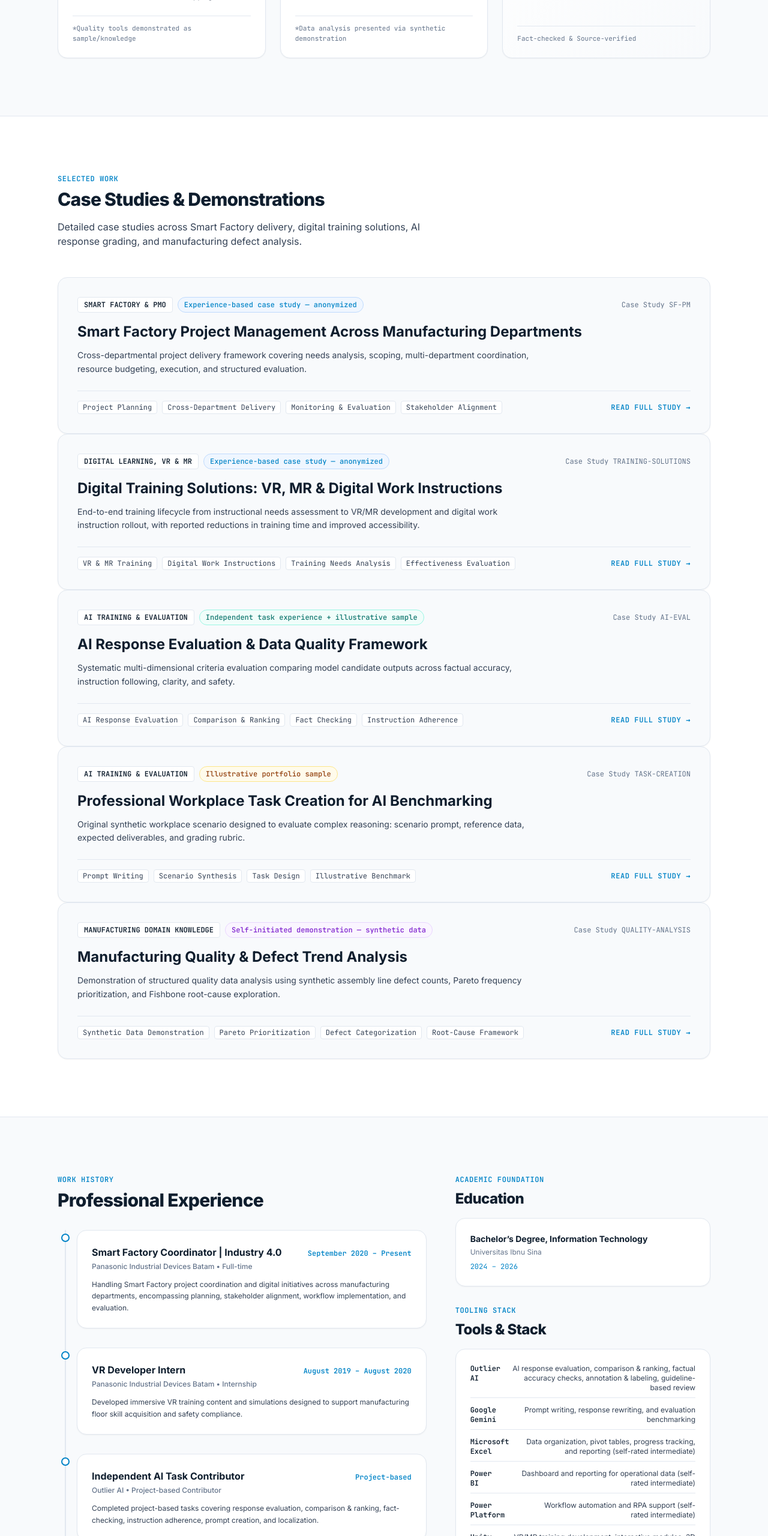
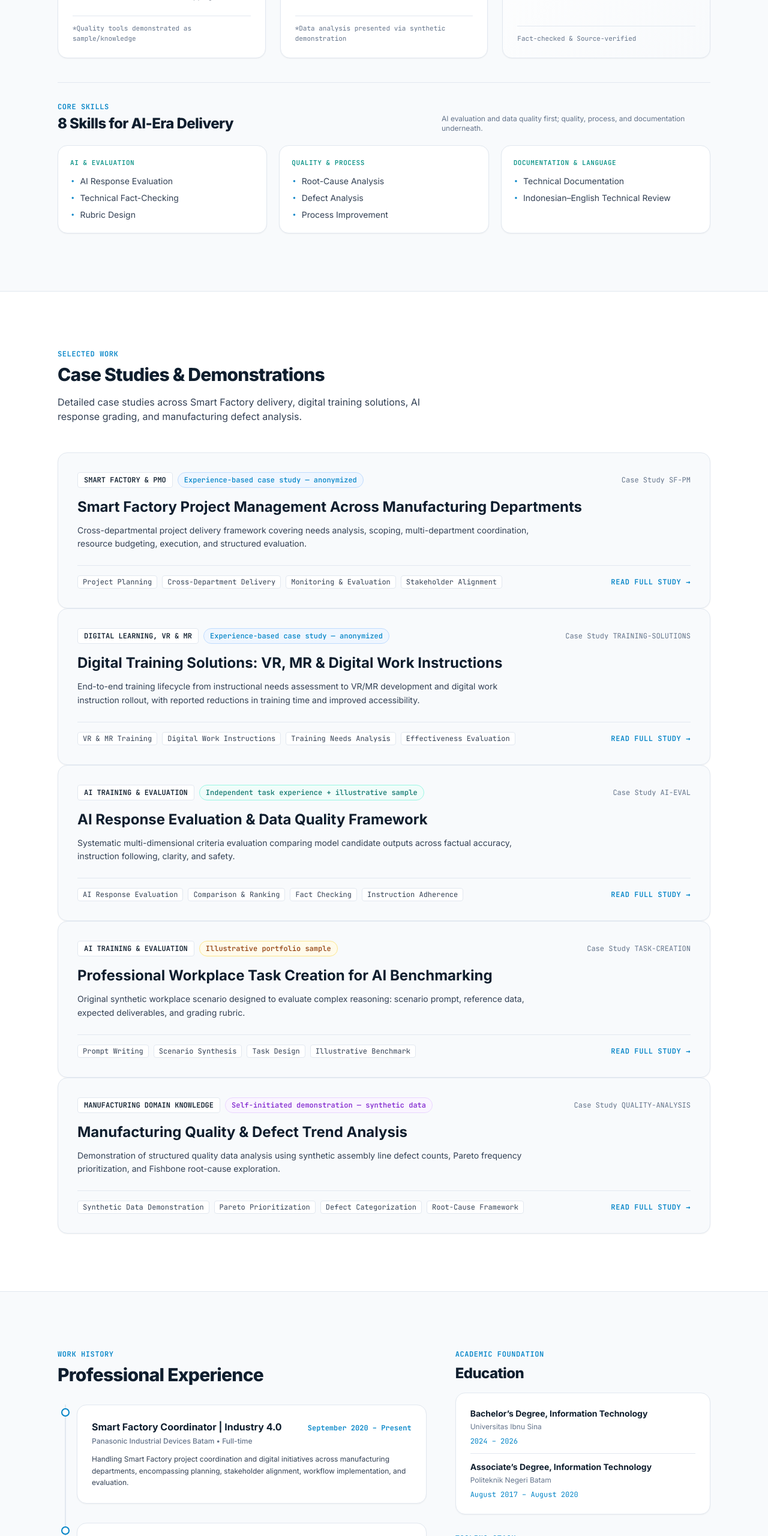
Before and after one commit to Xineko4/xineko4.github.io, an Astro site: page / in a window 1280 px wide. Shown: the part 2560-5120 px from the top of the page at 60% size. Built offline with nearby package versions, Linux system fonts and the light colour scheme; Astro itself is replaced by a stand-in of ours.

Commit message:
Restore prior education and add AI-first core skills

```diff
--- a/src/data/content.ts
+++ b/src/data/content.ts
@@ -84,6 +84,25 @@ export const profileData = {
     institution: "Universitas Ibnu Sina",
     period: "2024 – 2026"
   },
+  priorEducation: {
+    qualification: "Associate’s Degree, Information Technology",
+    institution: "Politeknik Negeri Batam",
+    period: "August 2017 – August 2020"
+  },
+  coreSkillGroups: [
+    {
+      label: "AI & Evaluation",
+      skills: ["AI Response Evaluation", "Technical Fact-Checking", "Rubric Design"]
+    },
+    {
+      label: "Quality & Process",
+      skills: ["Root-Cause Analysis", "Defect Analysis", "Process Improvement"]
+    },
+    {
+      label: "Documentation & Language",
+      skills: ["Technical Documentation", "Indonesian–English Technical Review"]
+    }
+  ],
   tools: [
     { name: "Outlier AI", domain: "AI response evaluation, comparison & ranking, factual accuracy checks, annotation & labeling, guideline-based review" },
     { name: "Google Gemini", domain: "Prompt writing, response rewriting, and evaluation benchmarking" },
--- a/src/pages/index.astro
+++ b/src/pages/index.astro
@@ -267,6 +267,37 @@ const badgeColors = {
           </div>
         </div>
       </div>
+
+      <!-- CORE SKILLS -->
+      <div class="mt-10 pt-8 border-t border-brand-border">
+        <div class="flex flex-col sm:flex-row sm:items-end justify-between gap-2 mb-5">
+          <div>
+            <div class="text-xs font-mono font-bold uppercase tracking-wider text-brand-accent mb-1">Core Skills</div>
+            <h3 class="text-xl sm:text-2xl font-extrabold text-brand-navy tracking-tight">8 Skills for AI-Era Delivery</h3>
+          </div>
+          <p class="text-xs text-brand-muted max-w-md">
+            AI evaluation and data quality first; quality, process, and documentation underneath.
+          </p>
+        </div>
+
+        <div class="grid grid-cols-1 md:grid-cols-3 gap-5">
+          {profileData.coreSkillGroups.map((group) => (
+            <div class="bg-white p-5 rounded-2xl border border-brand-border shadow-sm">
+              <div class="text-[11px] font-mono font-bold uppercase tracking-wider text-brand-teal mb-3">
+                {group.label}
+              </div>
+              <ul class="space-y-2">
+                {group.skills.map((skill) => (
+                  <li class="text-sm text-brand-slate flex items-start gap-2">
+                    <span class="text-brand-accent font-mono">•</span>
+                    <span>{skill}</span>
+                  </li>
+                ))}
+              </ul>
+            </div>
+          ))}
+        </div>
+      </div>
       </Reveal>
     </div>
   </section>
@@ -376,6 +407,12 @@ const badgeColors = {
                 <div class="text-xs text-brand-muted mt-1">{profileData.education.institution}</div>
               )}
               <div class="text-xs font-mono text-brand-accent mt-2">{profileData.education.period}</div>
+
+              <div class="mt-3 pt-3 border-t border-brand-border">
+                <div class="text-sm font-bold text-brand-navy">{profileData.priorEducation.qualification}</div>
+                <div class="text-xs text-brand-muted mt-1">{profileData.priorEducation.institution}</div>
+                <div class="text-xs font-mono text-brand-accent mt-2">{profileData.priorEducation.period}</div>
+              </div>
             </div>
           </div>
 
```
Also changed, not shown: content/profile.json (+19 -0 lines), content/site-copy.md (+12 -1 lines).
